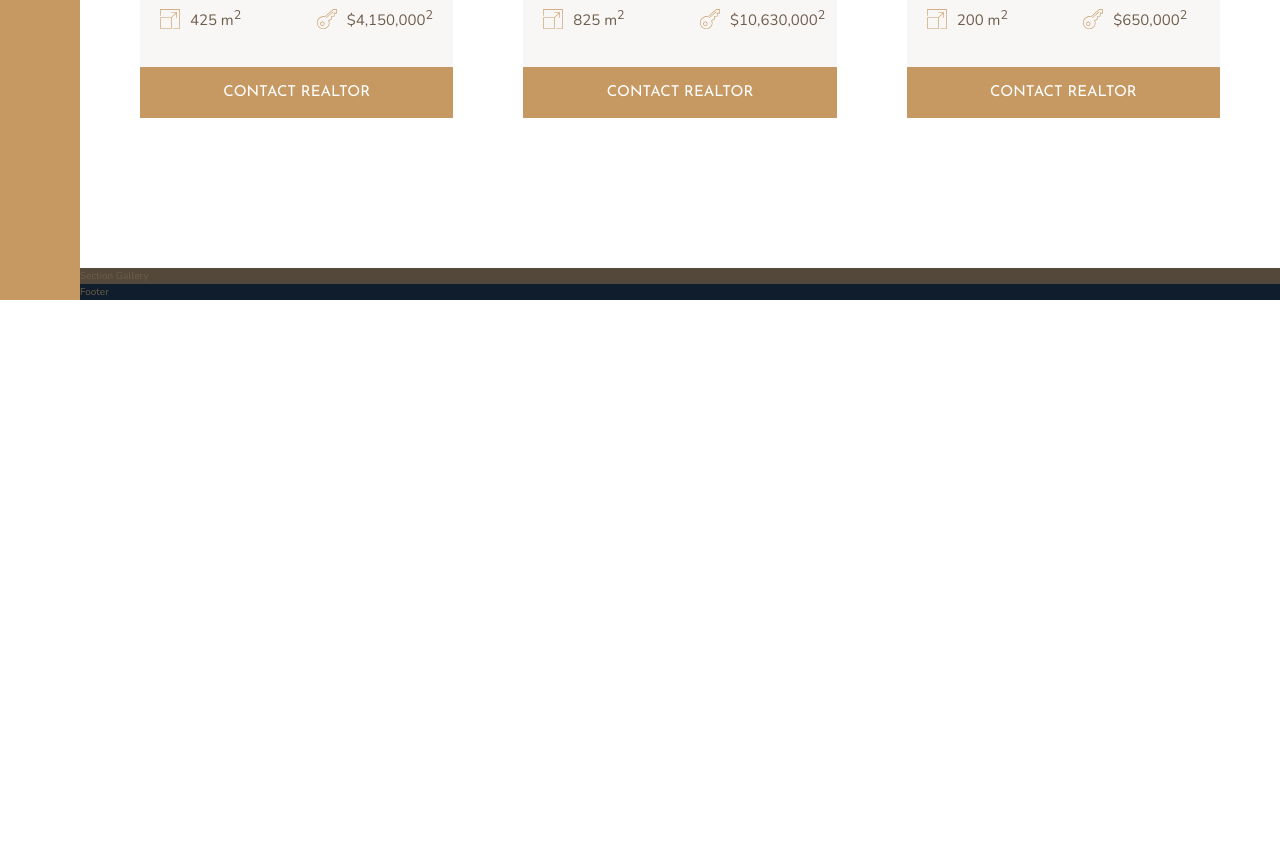
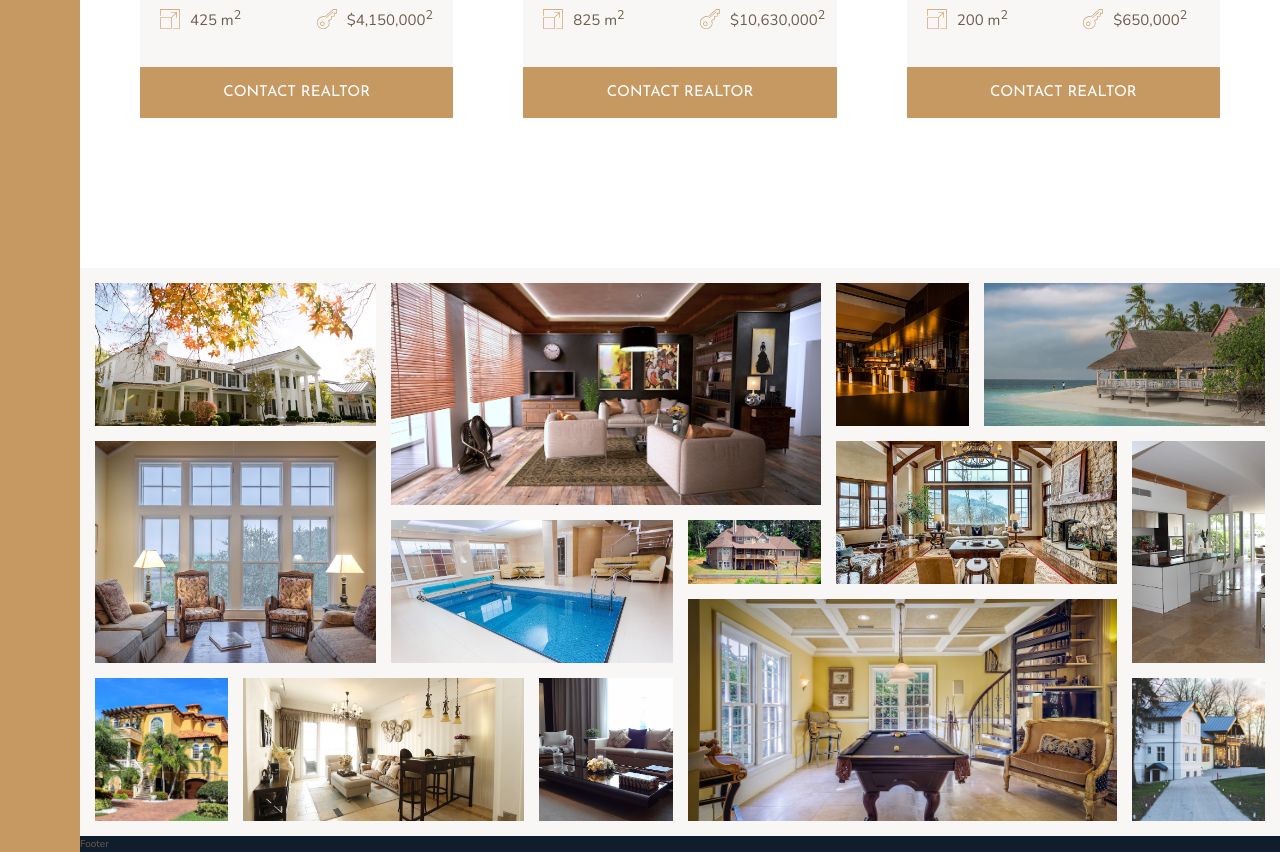
Before and after one commit to wheelsa/NexterCSS, a website: page index.html in a window 1280 px wide. Shown: the part 2774-3626 px from the top of the page. Before the commit the page ends 3074 px from the top, so only its background shows below. Drawn offline with nearby package versions, Linux system fonts and the light colour scheme.

Commit message:
completed gallery

```diff
--- a/index.html
+++ b/index.html
@@ -311,7 +311,49 @@
 
     </section>
     <section class="gallery">
-      Section Gallery
+      <figure class="gallery__item gallery__item--1">
+        <img src="img/gal-1.jpeg" alt="Gallery Image 1" class="gallery__img">
+      </figure>
+      <figure class="gallery__item gallery__item--2">
+        <img src="img/gal-2.jpeg" alt="Gallery Image 2" class="gallery__img">
+      </figure>
+      <figure class="gallery__item gallery__item--3">
+        <img src="img/gal-3.jpeg" alt="Gallery Image 3" class="gallery__img">
+      </figure>
+        <figure class="gallery__item gallery__item--4">
+          <img src="img/gal-4.jpeg" alt="Gallery Image 4" class="gallery__img">
+        </figure>
+        <figure class="gallery__item gallery__item--5">
+          <img src="img/gal-5.jpeg" alt="Gallery Image 5" class="gallery__img">
+        </figure>
+        <figure class="gallery__item gallery__item--6">
+          <img src="img/gal-6.jpeg" alt="Gallery Image 6" class="gallery__img">
+        </figure>
+        <figure class="gallery__item gallery__item--7">
+          <img src="img/gal-7.jpeg" alt="Gallery Image 7" class="gallery__img">
+        </figure>
+        <figure class="gallery__item gallery__item--8">
+          <img src="img/gal-8.jpeg" alt="Gallery Image 8" class="gallery__img">
+        </figure>
+        <figure class="gallery__item gallery__item--9">
+          <img src="img/gal-9.jpeg" alt="Gallery Image 9" class="gallery__img">
+        </figure>
+        <figure class="gallery__item gallery__item--10">
+          <img src="img/gal-10.jpeg" alt="Gallery Image 10" class="gallery__img">
+        </figure>
+        <figure class="gallery__item gallery__item--11">
+          <img src="img/gal-11.jpeg" alt="Gallery Image 11" class="gallery__img">
+        </figure>
+        <figure class="gallery__item gallery__item--12">
+          <img src="img/gal-12.jpeg" alt="Gallery Image 12" class="gallery__img">
+        </figure>
+        <figure class="gallery__item gallery__item--13">
+          <img src="img/gal-13.jpeg" alt="Gallery Image 13" class="gallery__img">
+        </figure>
+        <figure class="gallery__item gallery__item--14">
+          <img src="img/gal-14.jpeg" alt="Gallery Image 14" class="gallery__img">
+        </figure>
+
     </section>
 
     <footer class="footer">
--- a/sass/_gallery.scss
+++ b/sass/_gallery.scss
@@ -1,5 +1,93 @@
 .gallery{
-  background-color: $color-grey-dark-1;
+  background-color: $color-grey-light-1;
   grid-column: full-start / full-end;
 
+  display: grid;
+  grid-template-columns: repeat(8, 1fr);
+  grid-template-rows: repeat(7, 5vw);
+  gap: 1.5rem;
+
+  padding: 1.5rem;
+
+
+
+  &__item{
+    &--1{
+      grid-column: 1 / span 2;
+      grid-row: 1 / span 2;
+    }
+
+    &--2{
+      grid-column: 3 / span 3;
+      grid-row: 1 / span 3 ;
+    }
+
+    &--3{
+      grid-column: 6/  7 ;
+      grid-row: 1 / 3;
+    }
+
+    &--4{
+      grid-column: 7 / span 2;
+      grid-row: 1 / span 2;
+    }
+
+    &--5{
+      grid-column: 1 / span 2;
+      grid-row: 3 / span 3;
+    }
+
+    &--6{
+      grid-column: 3 / span 2;
+      grid-row: 4 / span 2;
+    }
+
+    &--7{
+      grid-column: 5 / 6;
+      grid-row: 4 / 5;
+    }
+
+    &--8{
+      grid-column: 6 / span 2;
+      grid-row: 3 / span 2;
+    }
+
+    &--9{
+      grid-column: 8 / 9;
+      grid-row: 3 / span 3;
+    }
+
+    &--10{
+      grid-column: 1 / 2;
+      grid-row: 6 / span 2;
+    }
+
+    &--11{
+      grid-column: 2 / span 2;
+      grid-row: 6 / span 2;
+    }
+
+    &--12{
+      grid-column: 4 / 5;
+      grid-row: 6 / span 2;
+    }
+
+    &--13{
+      grid-column: 5 / span 3;
+      grid-row: 5 / span 3;
+    }
+
+    &--14{
+      grid-column: 8 / 9;
+      grid-row: 6 / span 2;
+    }
+  }
+
+  &__img{
+    width:100%;
+    height: 100%;
+    object-fit: cover; //have to do width and height
+    display: block;
+  }
+
 }
--- a/sass/_homes.scss
+++ b/sass/_homes.scss
@@ -50,7 +50,7 @@
   }
 
   &__location,
-  &__rooms,{
+  &__rooms{
     margin-top: 2.5rem;
   }
 
```
Also changed, not shown: css/style.comp.css.
